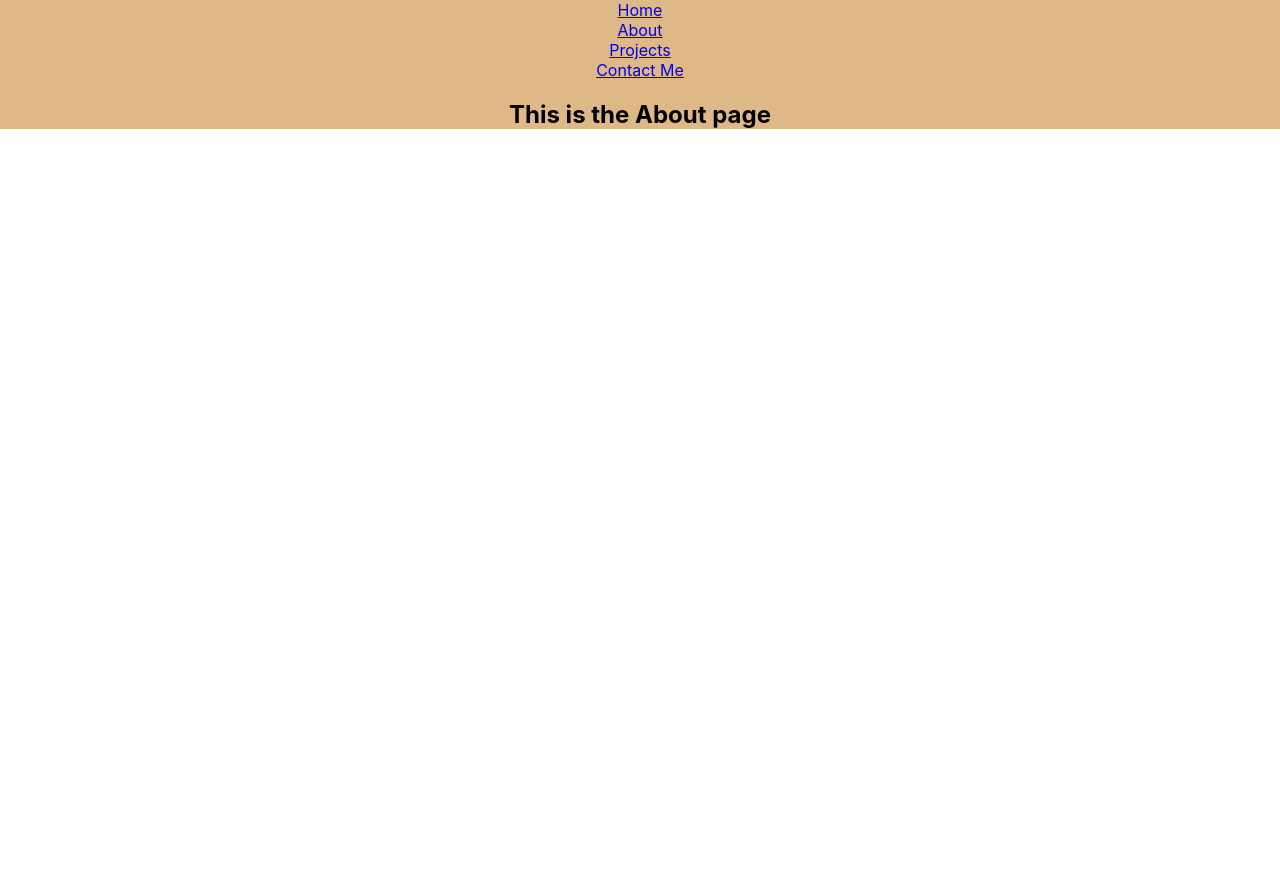
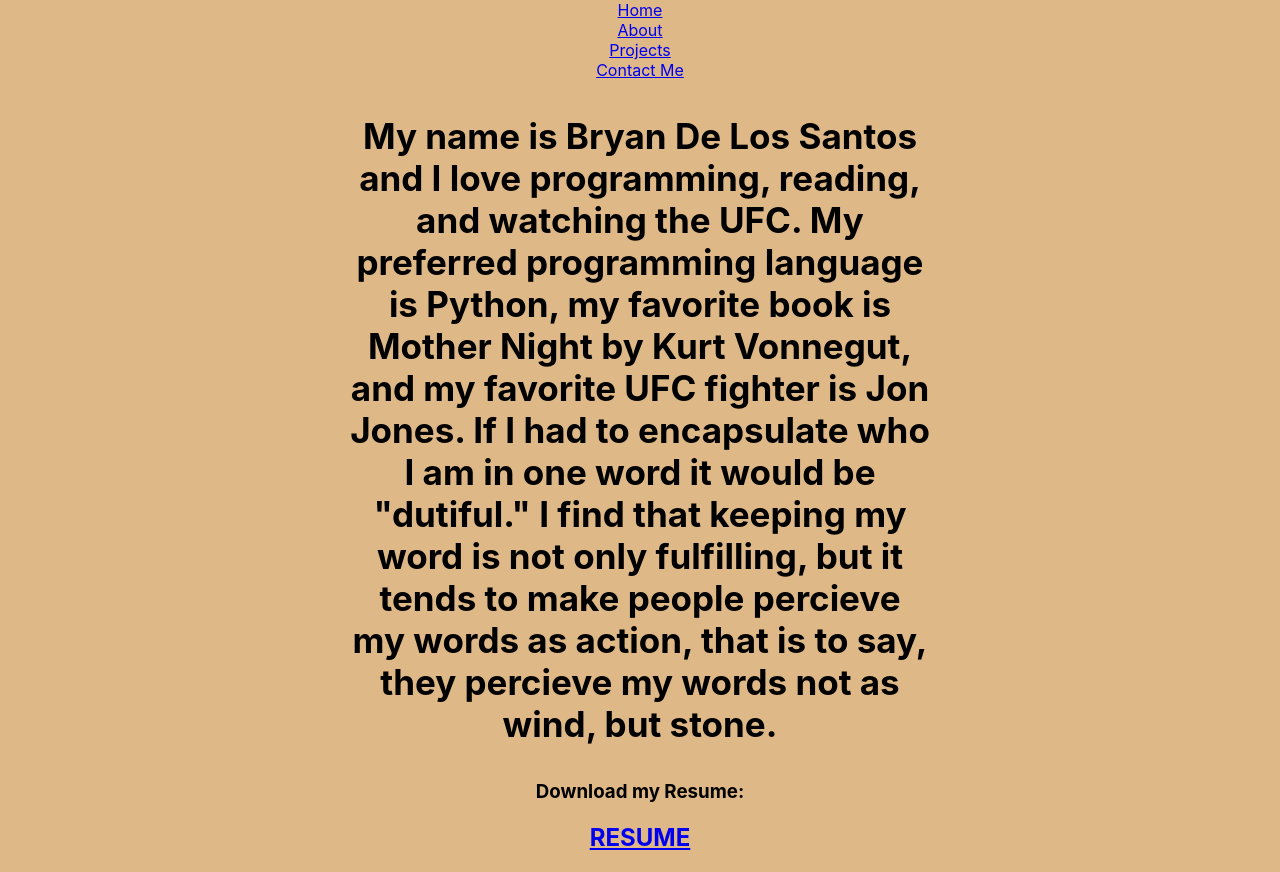
Before and after one commit to ATEOTG/ateotg.github.io, a React (Create React App) app: page /about in a window 1280 px wide. Before the commit the page ends 800 px from the top, so only its background shows below. Built offline with nearby package versions, Linux system fonts and the light colour scheme.

Commit message:
about page fully complete (added paragraph and download)

```diff
--- a/src/App.css
+++ b/src/App.css
@@ -1,4 +1,4 @@
-.App {
+html {
   text-align: center;
   background-color: burlywood;
 }
--- a/src/App.js
+++ b/src/App.js
@@ -8,7 +8,7 @@ import ContactMe from './components/ContactMe';
 
 function App() {
   return (
-    <div className="App">
+    <html className="App">
 
        <nav>
             <Link to ="/"> Home </Link>
@@ -33,7 +33,7 @@ function App() {
           <Route path="contact"  element = {<ContactMe />} />
         </Routes>
 
-    </div>
+    </html>
   );
 }
 
--- a/src/components/About.js
+++ b/src/components/About.js
@@ -1,15 +1,35 @@
 import React from "react";
 import {Routes, Route, Link} from "react-router-dom";
+import "../css/About.css"
+import resumepdf from "../Resume.pdf"
 
 function About() {
     return(
-        <>
+        <div className = "Abouts">
+            <h3 className = "para">
+                My name is Bryan De Los Santos and I love
+                programming, reading, and watching the UFC.
+                My preferred programming language is Python, my
+                favorite book is Mother Night by Kurt Vonnegut, and
+                my favorite UFC fighter is Jon Jones.
 
-            <h2> This is the About page </h2>
+                If I had to encapsulate who I am in one word it would be
+                "dutiful." I find that keeping my word is not only fulfilling,
+                but it tends to make people percieve my words as action, that is to say,
+                they percieve my words not as wind, but stone.
+            </h3>
+
+            <b/>
+            <div className = "dowload">
+            <h3> Download my Resume:</h3>
+            <a href = {resumepdf}    download = "resume">
+                <h2 src = {resumepdf}> RESUME </h2>
+
+            </a>
+            </div>
 
 
-
-        </>
+        </div>
         );
 }
 
--- a/src/components/Home.js
+++ b/src/components/Home.js
@@ -11,7 +11,7 @@ function Home() {
 
         <img src={logo} className="App-logo" alt="logo" />
         <h1 >
-          My Name is Bryan De Los Santos!
+          Bryan De Los Santos
         </h1>
 
          <img src = {anime} className = "anime-tion" />
--- /dev/null
+++ b/src/css/About.css
@@ -0,0 +1,5 @@
+.para {
+    font-size: 35px;
+    padding-left: 350px;
+    padding-right: 350px;
+}
--- a/src/css/Home.css
+++ b/src/css/Home.css
@@ -1,3 +1,4 @@
 .Homebg {
-    color: palevioletred
+    color: palevioletred;
+
 }
```
Also changed, not shown: 1 other file (tests, documents, lock files or other folders).
